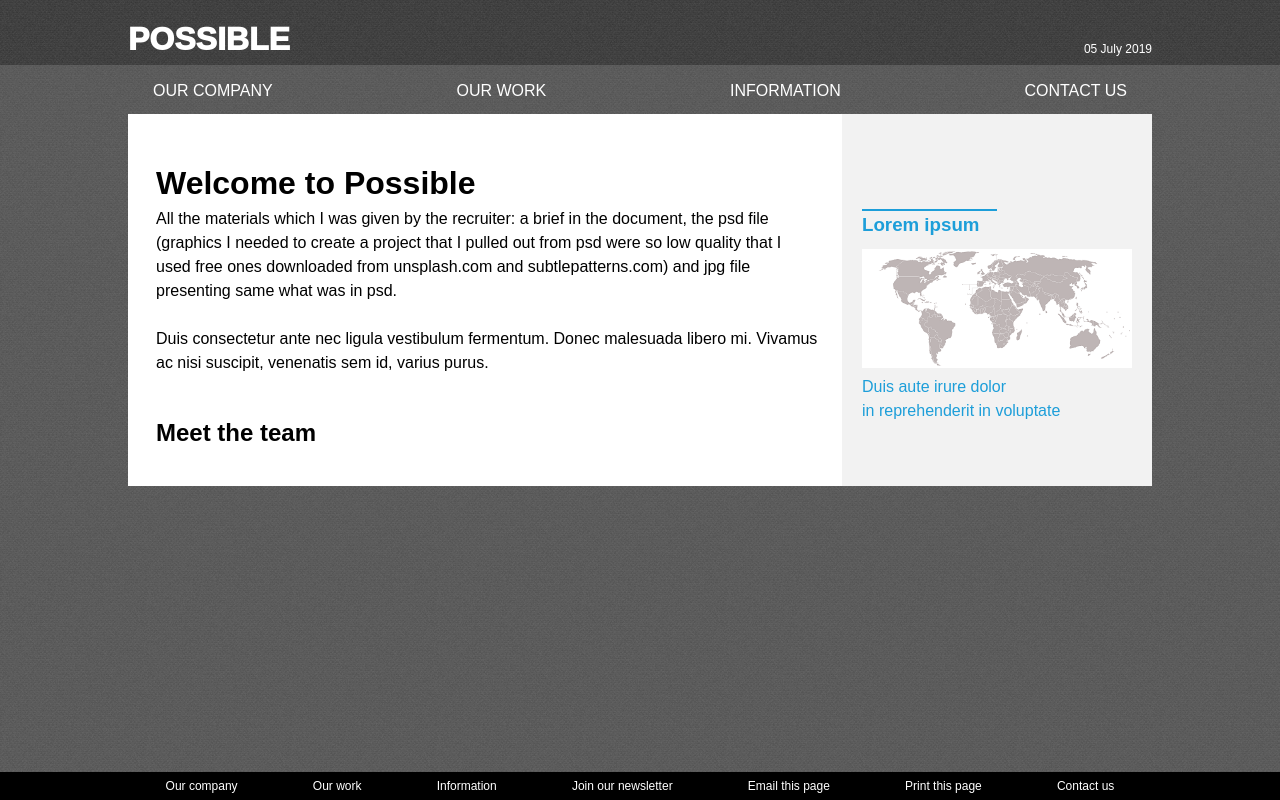
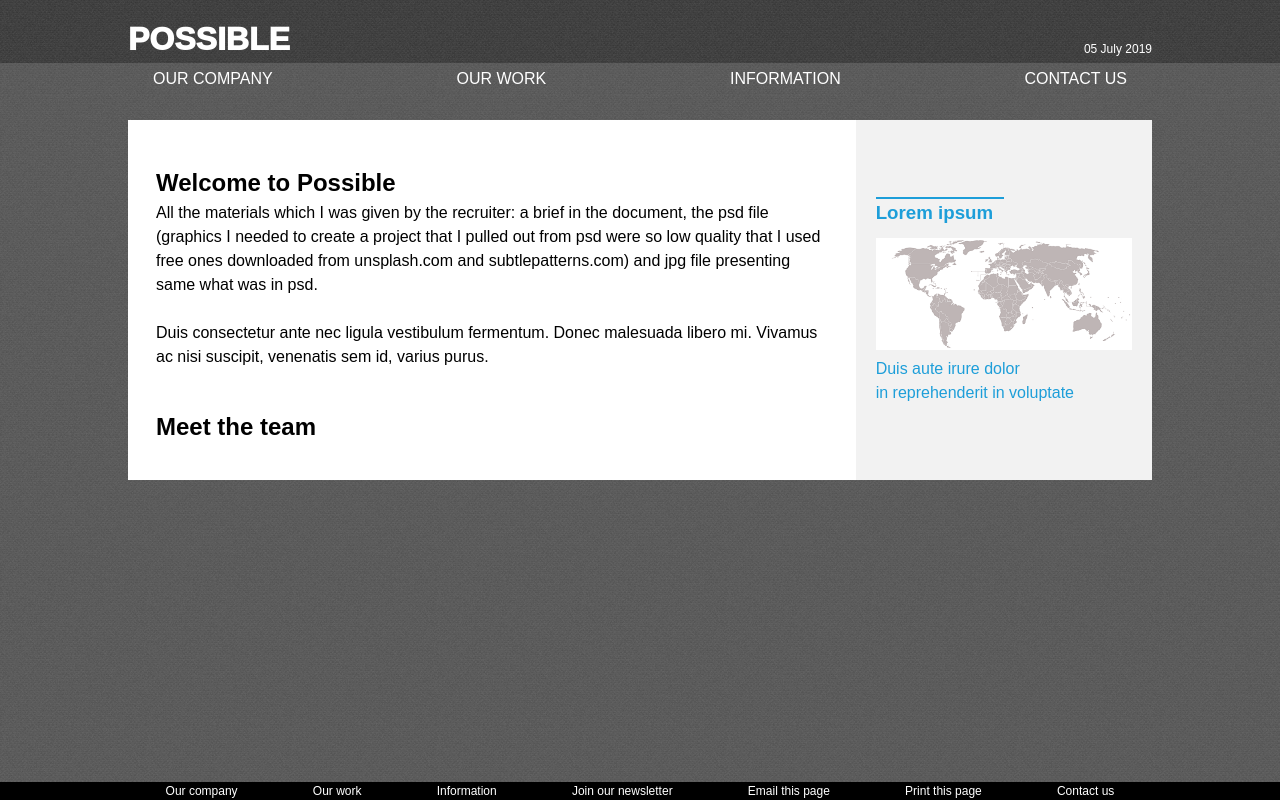
Before and after one commit to Voidereles/Recruitment-task-Possible, a plain HTML site: page index.html in a window 1280 px wide. Drawn offline with Linux system fonts and the light colour scheme.

Commit message:
working with BEM

```diff
--- a/index.html
+++ b/index.html
@@ -1,10 +1,6 @@
 <!DOCTYPE html>
-<!--[if lt IE 7]>      <html class="no-js lt-ie9 lt-ie8 lt-ie7"> <![endif]-->
-<!--[if IE 7]>         <html class="no-js lt-ie9 lt-ie8"> <![endif]-->
-<!--[if IE 8]>         <html class="no-js lt-ie9"> <![endif]-->
-<!--[if gt IE 8]><!-->
+
 <html class="no-js">
-<!--<![endif]-->
 
 <head>
     <meta charset="utf-8">
@@ -22,22 +18,30 @@
         <![endif]-->
     <header class="header">
         <div class="header--container container flex-between">
-            <h2 class="header--container--title">POSSIBLE</h2>
+            <h1 class="header__h1--title">POSSIBLE</h1>
             <time id="date" class="header--container__time"></time>
         </div>
+
+        <nav class="nav">
+            <ul class="nav__list container flex-between">
+                <li class="nav__item"><a href="#" class="nav__link">Our company</a></li>
+                <li class="nav__item"><a href="#" class="nav__link">Our work</a></li>
+                <li class="nav__item"><a href="#" class="nav__link">Information</a></li>
+                <li class="nav__item"><a href="#" class="nav__link">Contact us</a></li>
+            </ul>
+        </nav>
+
+
     </header>
-    <nav class="nav container">
-        <ul class="nav__ul--menu flex-between">
-            <li class="menu__li"><a href="#">Our company</a></li>
-            <li class="menu__li"><a href="#">Our work</a></li>
-            <li class="menu__li"><a href="#">Information</a></li>
-            <li class="menu__li"><a href="#">Contact us</a></li>
-        </ul>
-    </nav>
+
+
+
+
+
     <div class="content container">
         <main class="main">
             <div class="main--welcome">
-                <h1 class="welcome__h1">Welcome to Possible</h1>
+                <h2 class="welcome__h2">Welcome to Possible</h2>
                 <p class="welcome__p">All the materials which I was given by the recruiter: a brief in the document, the
                     psd file (graphics I needed to create a project that I pulled out from psd were so low quality that
                     I used
@@ -70,13 +74,13 @@
     <footer class="footer">
         <nav class="footer__nav container">
             <ul class="nav__ul--menu flex-around">
-                <li class="menu__li"><a href="#">Our company</a></li>
-                <li class="menu__li"><a href="#">Our work</a></li>
-                <li class="menu__li"><a href="#">Information</a></li>
-                <li class="menu__li"><a href="#">Join our newsletter</a></li>
-                <li class="menu__li"><a href="#">Email this page</a></li>
-                <li class="menu__li" onclick="pagePrint()"><a href="#">Print this page</a></li>
-                <li class="menu__li"><a href="#">Contact us</a></li>
+                <li class="nav__item"><a href="#">Our company</a></li>
+                <li class="nav__item"><a href="#">Our work</a></li>
+                <li class="nav__item"><a href="#">Information</a></li>
+                <li class="nav__item"><a href="#">Join our newsletter</a></li>
+                <li class="nav__item"><a href="#">Email this page</a></li>
+                <li class="nav__item" onclick="pagePrint()"><a href="#">Print this page</a></li>
+                <li class="nav__item"><a href="#">Contact us</a></li>
             </ul>
         </nav>
     </footer>
--- a/styles/style.css
+++ b/styles/style.css
@@ -1,20 +1,9 @@
-*,
-address,
-body,
-dd,
-dl,
-dt,
-h1,
-h2,
-html,
-img,
-li,
-p,
-ul {
+* {
     margin: 0;
     padding: 0;
     font-style: normal;
-    line-height: 1.5
+    line-height: 1.5;
+    box-sizing: border-box;
 }
 
 address,
@@ -43,8 +32,8 @@ a:-webkit-any-link {
 
 .header {
     background-image: url("../images/black_denim.png");
-    height: 65px;
-    position: absolute;
+
+    position: fixed;
     width: 100%;
     left: 0;
     top: 0;
@@ -53,11 +42,11 @@ a:-webkit-any-link {
 
 .header--container {
     margin-top: 15px;
+    background-image: url("../images/black_denim.png");
 }
 
-.header--container--title {
+.header__h1--title {
     font-weight: 1000;
-    font-size: 2em;
     display: inline-block;
 }
 
@@ -66,17 +55,12 @@ a:-webkit-any-link {
     margin-top: 25px;
 }
 
-.nav {
-    margin-top: 70px;
-    margin-bottom: 2px;
+.header .nav {
+    background-image: url("../images/denim.png");
+    width: 100%;
 }
 
-.nav__ul--menu {
-    list-style: none;
-}
-
-
-.nav .menu__li a {
+.header .nav .nav__link {
     position: relative;
     overflow: hidden;
     background-color: transparent;
@@ -87,12 +71,12 @@ a:-webkit-any-link {
     transition: 0.1s 0.05s;
 }
 
-.menu__li a:hover,
-.menu__li a:focus {
+.nav__item a:hover,
+.nav__item a:focus {
     color: #1d9ed9;
 }
 
-.nav .menu__li a::before {
+.nav .nav__item a::before {
     content: "";
     position: absolute;
     width: 100%;
@@ -103,15 +87,14 @@ a:-webkit-any-link {
     z-index: -1;
 }
 
-.nav .menu__li a:hover::before,
-.nav .menu__li a:focus::before {
+.nav .nav__item a:hover::before,
+.nav .nav__item a:focus::before {
     height: 100%;
     background-color: black;
 }
 
-.menu__li {
+.nav__item {
     display: inline;
-    padding: 5px 0;
 }
 
 .content {
@@ -119,11 +102,12 @@ a:-webkit-any-link {
     margin-bottom: 28px;
     box-sizing: border-box;
     display: flex;
+    margin-top: 120px;
 }
 
 .main {
     padding: 45px 23px 35px 28px;
-    width: calc(calc(calc(100% / 3) * 2) + 45px);
+    width: calc(((100% / 3) * 2) + 45px);
 }
 
 .main ::selection {
@@ -136,7 +120,7 @@ a:-webkit-any-link {
 
 .aside--rightColumn {
     display: block;
-    width: calc(calc(100% / 3) - 45px);
+    width: calc((100% / 3) - 45px);
     background-color: #f2f2f2;
     padding: 20px;
     color: #1d9ed9;
@@ -146,7 +130,7 @@ a:-webkit-any-link {
     display: block;
     width: 50%;
     border-top: 2px solid #1d9ed9;
-    margin: calc(2em + 37.5px) 0px 10px 0px;
+    margin: calc(2em + 20px) 0px 10px 0px;
 }
 
 .aside--rightColumn img {
```
